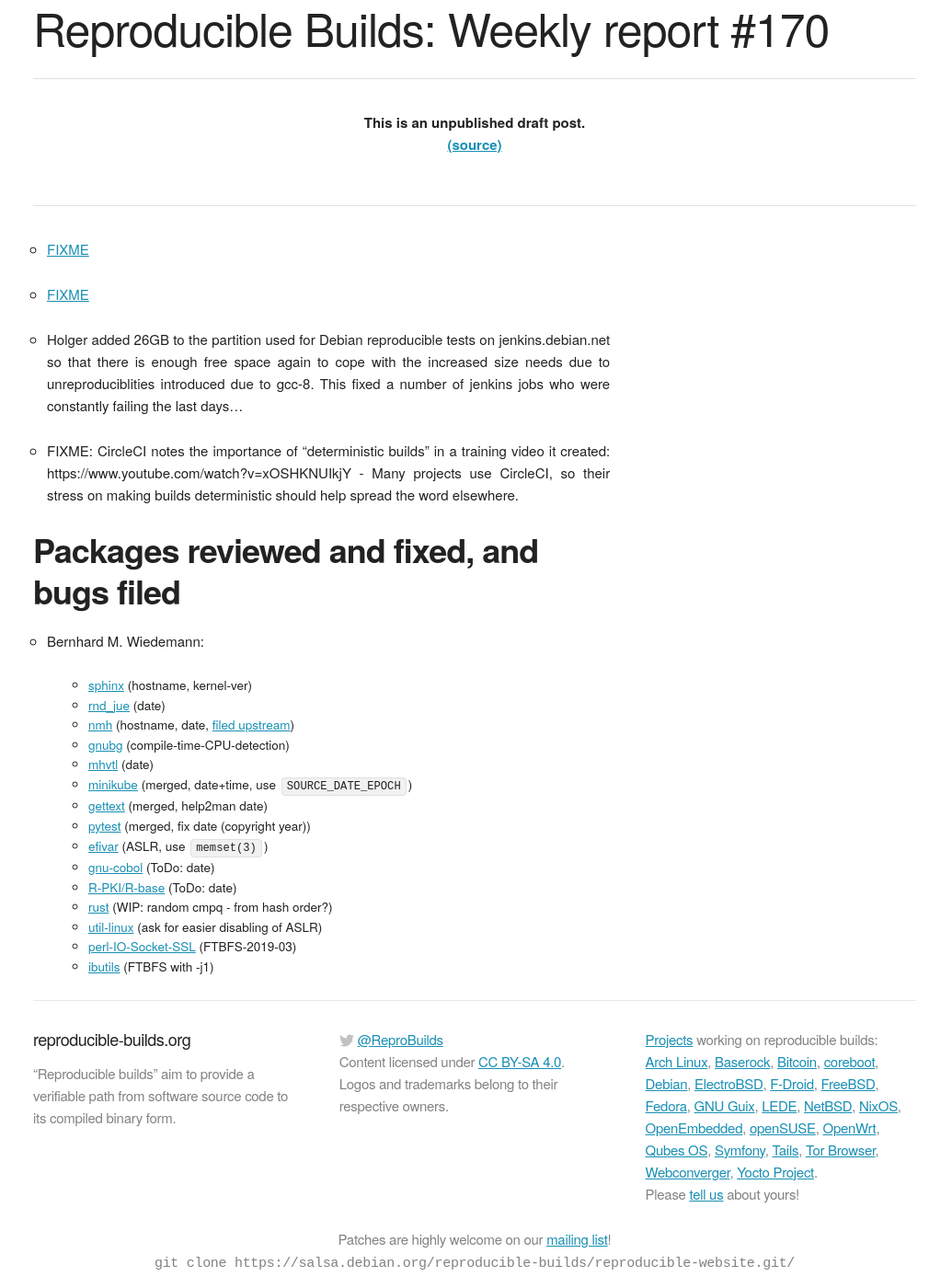
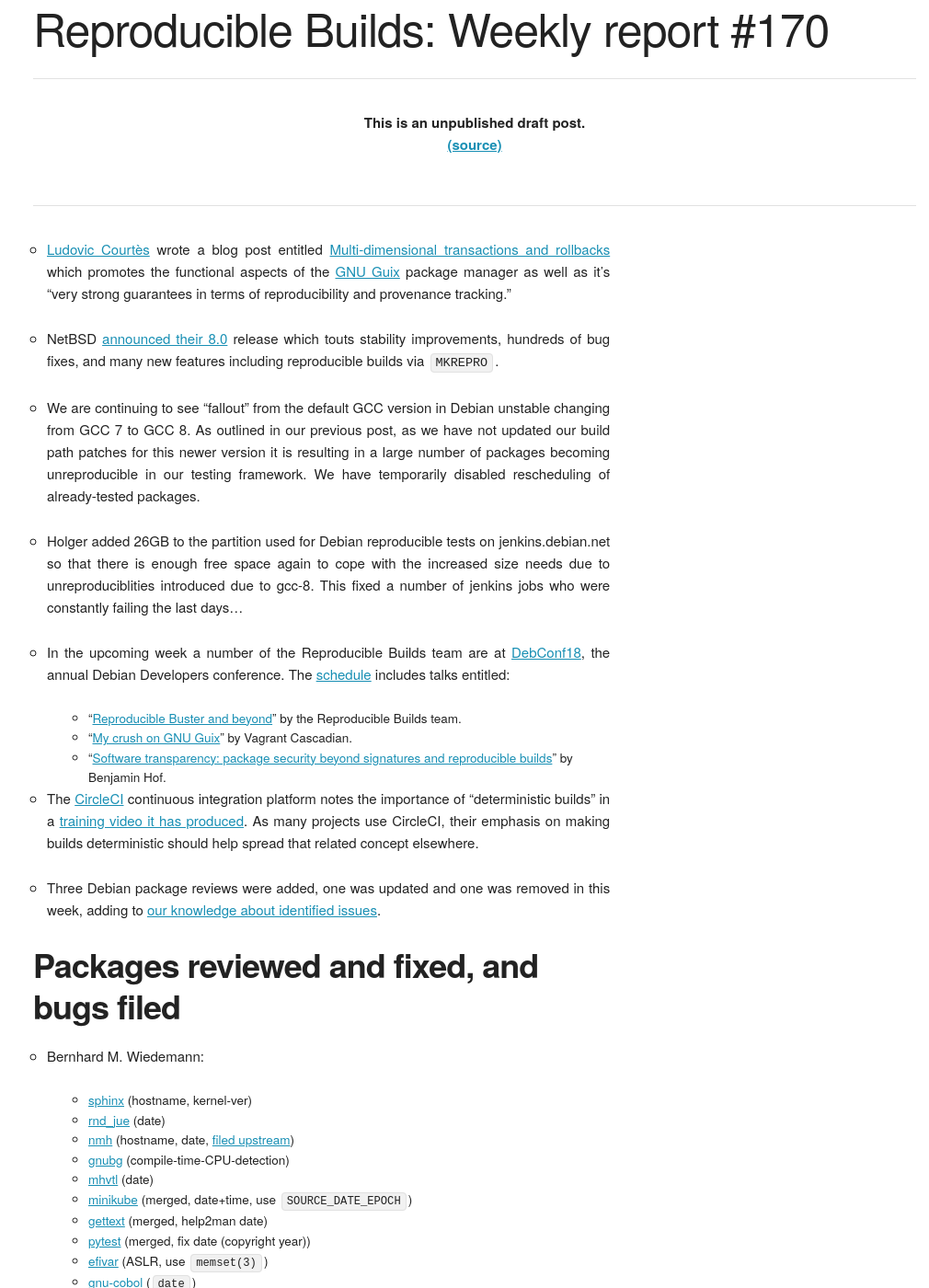
Before and after one commit to prototypefund/reproducible-website, a Jekyll site: the page built from _blog/posts/170.md, in a window 1280 px wide and 1400 px high, scrolled down 196 px. Shown: the whole window at 92% size, without its empty margins (124-1134 px from the left). Built offline with Jekyll 4.4.1, drawn with Linux system fonts in a browser that asks for light colours; some web fonts are replaced; some of the changed text lies outside the part shown.

Commit message:
170: Initial draft.

```diff
--- a/_blog/posts/170.md
+++ b/_blog/posts/170.md
@@ -3,13 +3,23 @@
 week: 170
 ---
 
-* [FIXME](http://www.netbsd.org/releases/formal-8/NetBSD-8.0.html)
+* [Ludovic Courtès](http://web.fdn.fr/~lcourtes/) wrote a blog post entitled [Multi-dimensional transactions and rollbacks](https://www.gnu.org/software/guix/blog/2018/multi-dimensional-transactions-and-rollbacks-oh-my/) which promotes the functional aspects of the [GNU Guix](https://www.gnu.org/software/guix/) package manager as well as it's "very strong guarantees in terms of reproducibility and provenance tracking."
 
-* [FIXME](https://www.gnu.org/software/guix/blog/2018/multi-dimensional-transactions-and-rollbacks-oh-my/)
+* NetBSD [announced their 8.0](http://www.netbsd.org/releases/formal-8/NetBSD-8.0.html) release which touts stability improvements, hundreds of bug fixes, and many new features including reproducible builds via `MKREPRO`.
+
+* We are continuing to see "fallout" from the default GCC version in Debian unstable changing from GCC 7 to GCC 8. As outlined in our previous post, as we have not updated our build path patches for this newer version it is resulting in a large number of packages becoming unreproducible in our testing framework. We have temporarily disabled rescheduling of already-tested packages.
 
 * Holger added 26GB to the partition used for Debian reproducible tests on jenkins.debian.net so that there is enough free space again to cope with the increased size needs due to unreproduciblities introduced due to gcc-8. This fixed a number of jenkins jobs who were constantly failing the last days...
 
-* FIXME: CircleCI notes the importance of "deterministic builds" in a training video it created: https://www.youtube.com/watch?v=xOSHKNUIkjY - Many projects use CircleCI, so their stress on making builds deterministic should help spread the word elsewhere.
+* In the upcoming week a number of the Reproducible Builds team are at [DebConf18](https://debconf18.debconf.org/), the annual Debian Developers conference. The [schedule](https://debconf18.debconf.org/schedule/) includes talks entitled:
+
+  * "[Reproducible Buster and beyond](https://debconf18.debconf.org/talks/80-reproducible-buster-and-beyond/)" by the Reproducible Builds team.
+  * "[My crush on GNU Guix](https://debconf18.debconf.org/talks/99-my-crush-on-gnu-guix/)" by Vagrant Cascadian.
+  * "[Software transparency: package security beyond signatures and reproducible builds](https://debconf18.debconf.org/talks/104-software-transparency-package-security-beyond-signatures-and-reproducible-builds/)" by Benjamin Hof.
+
+* The [CircleCI](https://circleci.com/) continuous integration platform notes the importance of "deterministic builds" in a [training video it has produced](https://www.youtube.com/watch?v=xOSHKNUIkjY). As many projects use CircleCI, their emphasis on making builds deterministic should help spread that related concept elsewhere.
+
+* Three Debian package reviews were added, one was updated and one was removed in this week, adding to [our knowledge about identified issues](https://tests.reproducible-builds.org/debian/index_issues.html).
 
 
 Packages reviewed and fixed, and bugs filed
@@ -26,9 +36,27 @@
     * [gettext](https://savannah.gnu.org/bugs/index.php?54367) (merged, help2man date)
     * [pytest](https://github.com/pytest-dev/pytest/pull/3710) (merged, fix date (copyright year))
     * [efivar](https://github.com/rhboot/efivar/pull/115) (ASLR, use `memset(3)`)
-    * [gnu-cobol](https://savannah.gnu.org/bugs/index.php?54361) (ToDo: date)
-    * [R-PKI/R-base](https://bugzilla.opensuse.org/show_bug.cgi?id=1102299) (ToDo: date)
-    * [rust](https://github.com/rust-lang/rust/issues/50556) (WIP: random cmpq - from hash order?)
+    * [gnu-cobol](https://savannah.gnu.org/bugs/index.php?54361) (`date`)
+    * [R-PKI/R-base](https://bugzilla.opensuse.org/show_bug.cgi?id=1102299) (`date`)
+    * [rust](https://github.com/rust-lang/rust/issues/50556) (random cmpq - from hash order?)
     * [util-linux](https://github.com/karelzak/util-linux/issues/668) (ask for easier disabling of ASLR)
     * [perl-IO-Socket-SSL](https://bugzilla.opensuse.org/show_bug.cgi?id=1102852) (FTBFS-2019-03)
     * [ibutils](https://bugzilla.opensuse.org/show_bug.cgi?id=1102911) (FTBFS with -j1)
+
+tests.reproducible-builds.org development
+-----------------------------------------
+
+There were a number of updates to our [Jenkins](https://jenkins.io/)-based testing framework that powers [tests.reproducible-builds.org](tests.reproducible-builds.org):
+
+* Holger Levsen:
+    * [Show offline nodes as offline on nodes health overview page](https://salsa.debian.org/qa/jenkins.debian.net/commit/a22841d0).
+    * [Stop scheduling sid and experimental altogether](https://salsa.debian.org/qa/jenkins.debian.net/commit/1e91c278).
+
+* Mattia Rizzolo:
+    * [Mark `opi2a-armhf-rb.debian.net` as offline for now](https://salsa.debian.org/qa/jenkins.debian.net/commit/d393b107).
+
+
+Misc.
+-----
+
+This week's edition was written by Bernhard M. Wiedemann, Chris Lamb, Holger Levsen & reviewed by a bunch of Reproducible Builds folks on IRC & the mailing lists.
```
